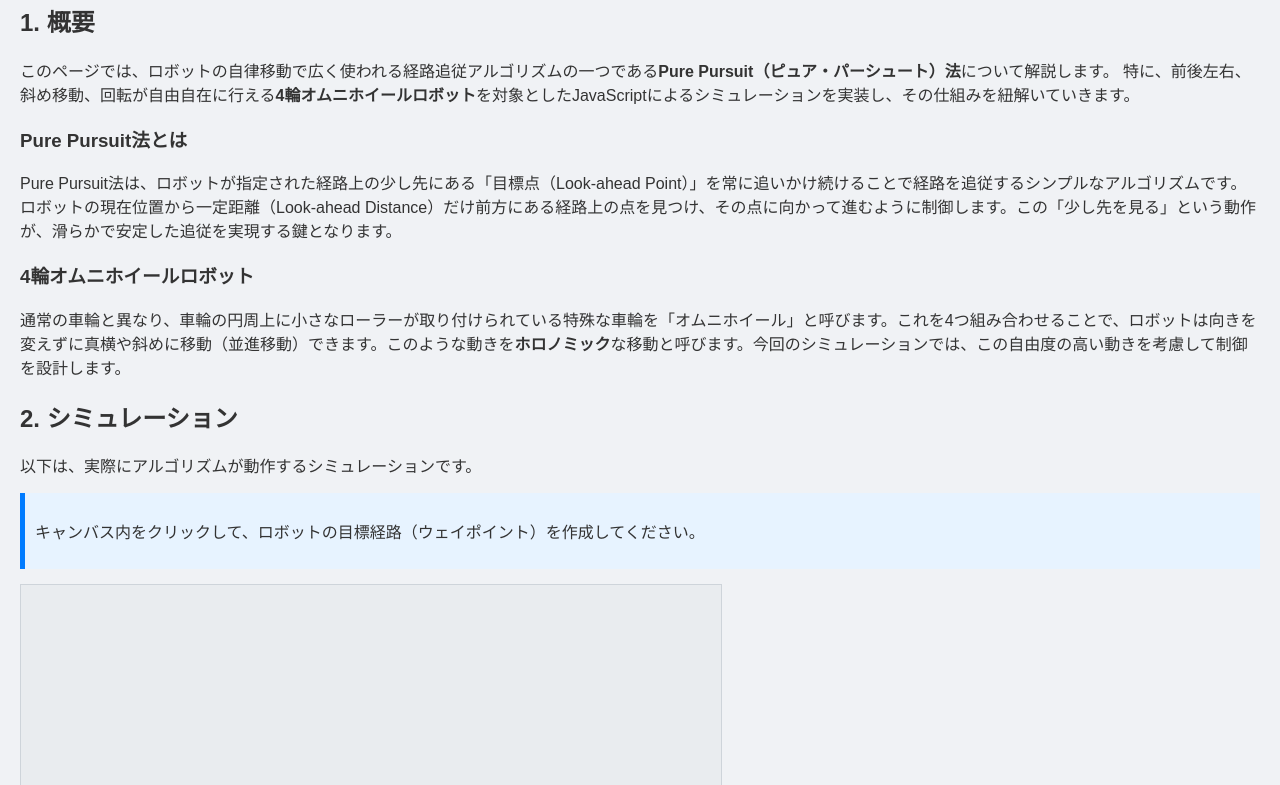
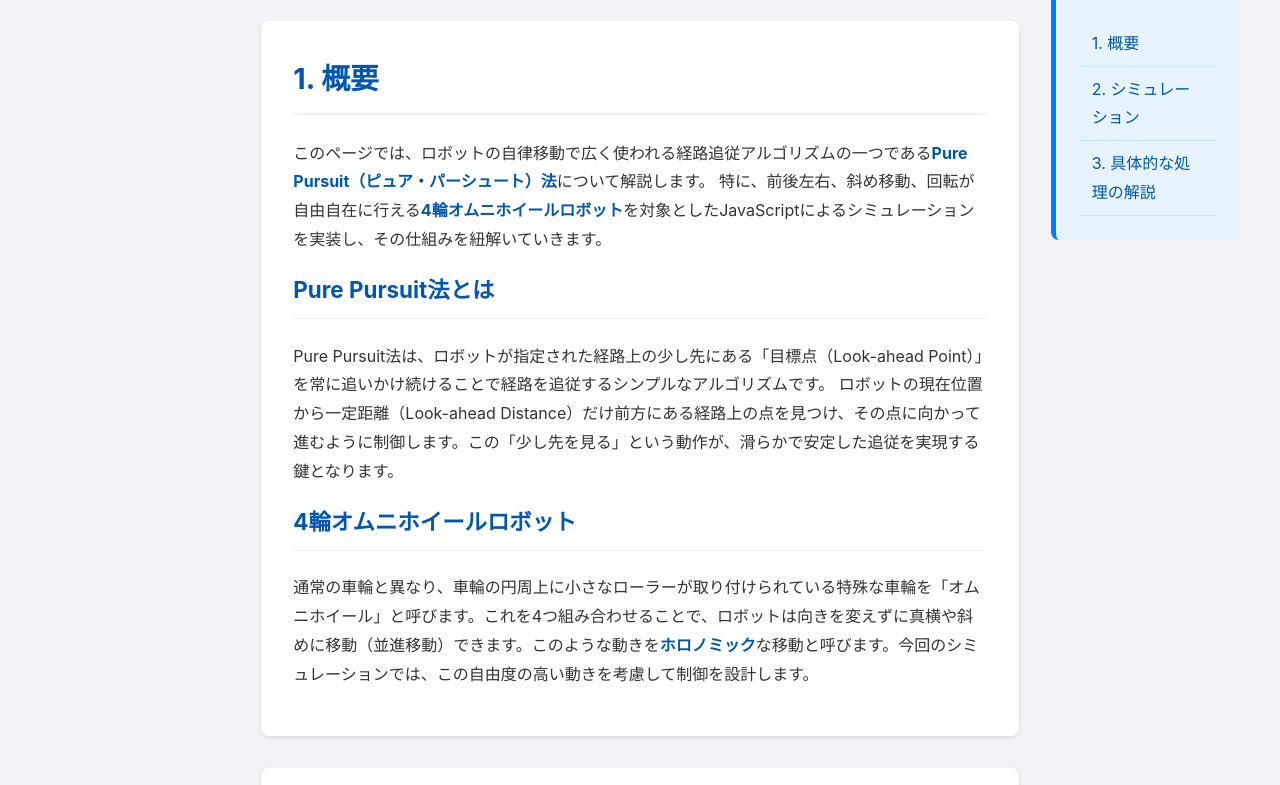
Before and after one commit to hou-rai3/Pure_Pursuit_for_Robot_Navigation, a plain HTML site: page index.html in a window 1280 px wide. Shown: the part 106-891 px from the top of the page. Drawn offline with Linux system fonts and the light colour scheme.

Commit message:
青と白基調に

```diff
--- a/style.css
+++ b/style.css
@@ -1,16 +1,143 @@
+/* ページ全体の基本スタイル */
 body {
-    font-family: sans-serif;
+    font-family: -apple-system, BlinkMacSystemFont, "Segoe UI", Roboto, "Helvetica Neue", Arial, sans-serif;
+    line-height: 1.8;
     background-color: #f0f2f5;
     color: #333;
+    margin: 0;
+    padding: 0;
+    display: flex;
+    justify-content: center;
+}
+
+.container {
+    display: flex;
+    max-width: 1200px;
+    width: 100%;
+    margin-top: 2rem;
+}
+
+/* 左側の余白 */
+.left-spacer {
+    flex: 1;
+}
+
+/* 中央のメインコンテンツ */
+main {
+    flex: 4;
+    padding: 0 2rem;
+    min-width: 0; /* flexアイテムの縮小を許可 */
+}
+
+/* 右側の固定目次 */
+aside {
+    flex: 1;
+    position: sticky;
+    top: 2rem;
+    align-self: flex-start;
+    height: calc(100vh - 4rem);
+}
+
+/* --- コンテンツのスタイル --- */
+section {
+    background-color: white;
+    padding: 2rem;
+    margin-bottom: 2rem;
+    border-radius: 8px;
+    box-shadow: 0 2px 4px rgba(0,0,0,0.1);
+}
+
+h1, h2, h3 {
+    color: #0056b3;
+    border-bottom: 2px solid #e7f3ff;
+    padding-bottom: 0.5rem;
+    margin-top: 0;
+}
+
+h1 {
+    font-size: 2.2rem;
+    text-align: center;
+    border: none;
+}
+
+h2 {
+    font-size: 1.8rem;
+}
+
+h3 {
+    font-size: 1.4rem;
+    border-bottom-style: solid;
+    border-bottom-width: 1px;
+}
+
+p, li {
+    font-size: 1rem;
+}
+
+/* コードブロックのスタイル修正 */
+pre {
+    background-color: #f4f7f9;
+    color: #333;
+    border: 1px solid #dadedf;
+    padding: 1.5rem;
+    border-radius: 6px;
+    overflow-x: auto;
+    font-size: 0.9rem;
+    line-height: 1.5;
+}
+
+code {
+    font-family: "SFMono-Regular", Consolas, "Liberation Mono", Menlo, Courier, monospace;
+}
+
+/* インラインコードのスタイル */
+p > code, li > code {
+    background-color: #e9ecef;
+    padding: 0.2em 0.4em;
+    border-radius: 3px;
+}
+
+strong {
+    color: #0056b3;
+}
+
+/* --- 目次のスタイル --- */
+.toc {
+    background-color: #e7f3ff;
+    padding: 1.5rem;
+    border-radius: 8px;
+    border-left: 5px solid #007bff;
+}
+
+.toc h3 {
+    margin-top: 0;
+    border: none;
+}
+
+.toc ul {
+    list-style-type: none;
+    padding: 0;
+    margin: 0;
+}
+
+.toc li a {
+    text-decoration: none;
+    color: #0056b3;
+    display: block;
+    padding: 0.5rem 0.75rem;
+    border-bottom: 1px solid #cce5ff;
+    transition: background-color 0.2s ease-in-out;
+}
+
+.toc li a:hover {
+    background-color: #cce5ff;
+}
+
+/* --- シミュレーション部分のスタイル --- */
+#simulation-wrapper {
     display: flex;
     flex-direction: column;
     align-items: center;
-    margin: 0;
-    padding: 20px;
-}
-
-h1 {
-    color: #0056b3;
 }
 
 #instructions {
@@ -18,16 +145,20 @@ h1 {
     padding: 10px;
     background-color: #e7f3ff;
     border-left: 5px solid #007bff;
-}
-
-#simulation-container {
-    margin-bottom: 15px;
+    width: 90%;
+    text-align: center;
 }
 
 #simulationCanvas {
     background-color: #e9ecef;
     border: 1px solid #ced4da;
     cursor: crosshair;
+    max-width: 100%;
+    height: auto;
+}
+
+#controls {
+    margin-top: 15px;
 }
 
 #controls button {
```
